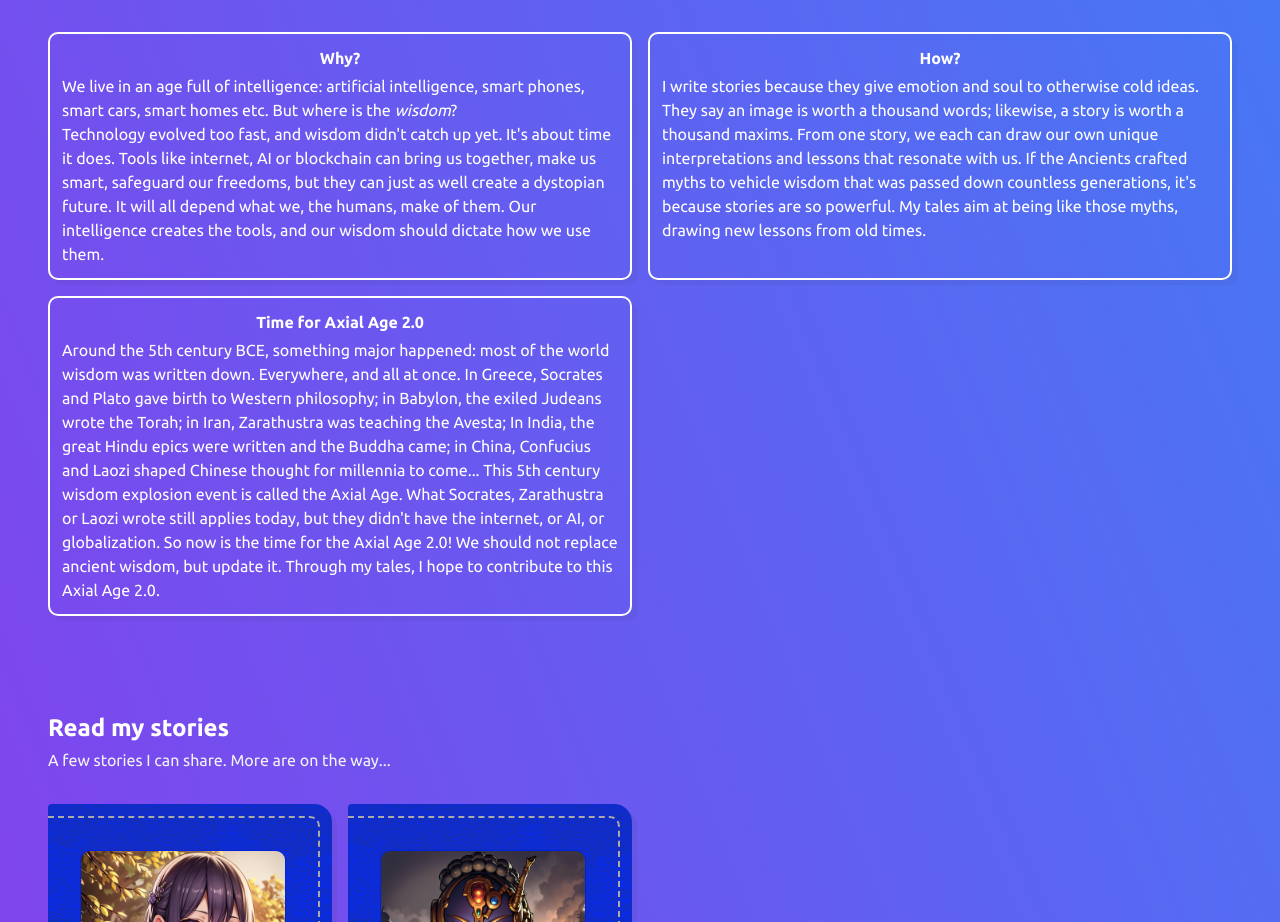
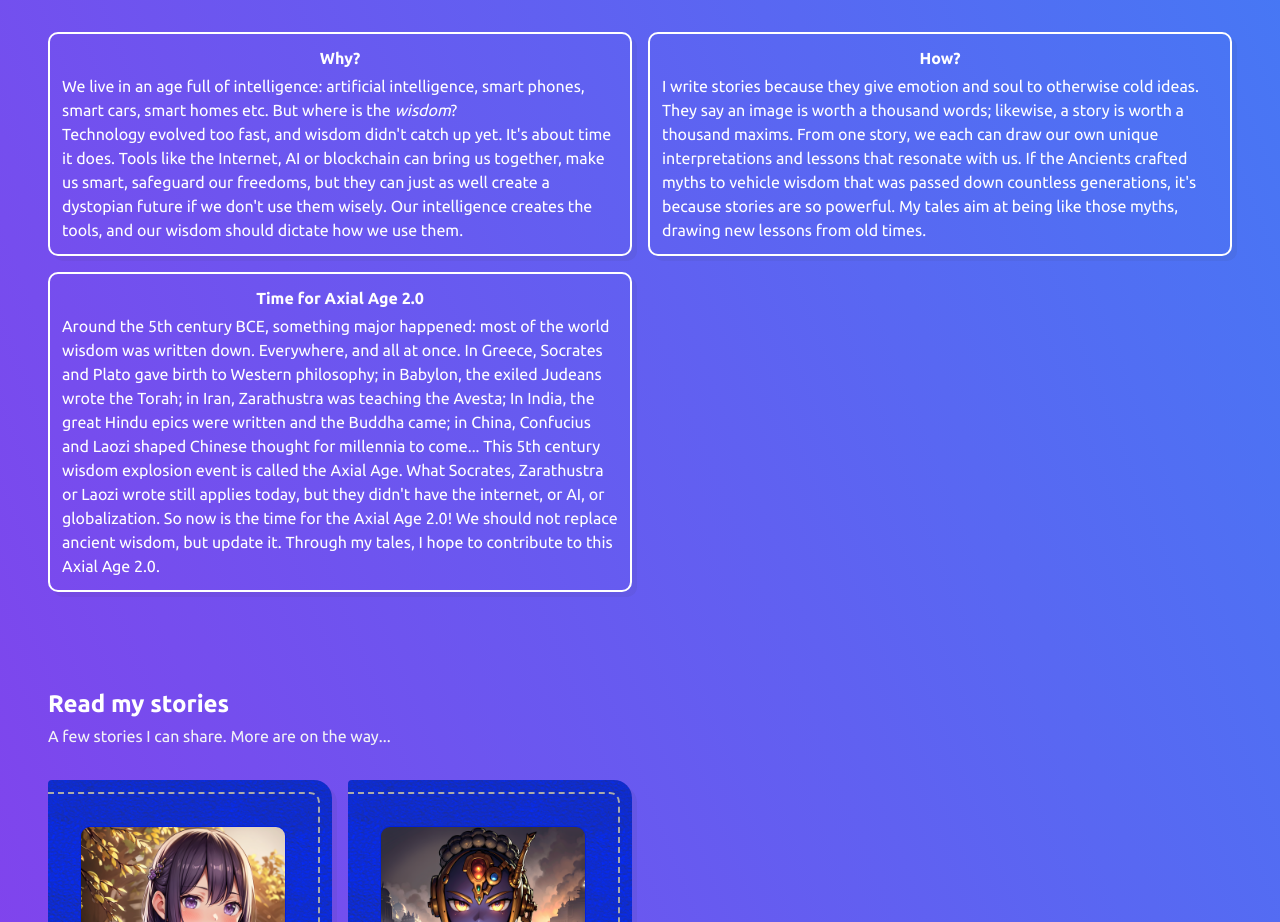
Before and after one commit to BenAzlay/EldarSofer, a Next.js app: page / in a window 1280 px wide. Shown: the part 880-1802 px from the top of the page. Built offline with nearby package versions, Linux system fonts and the light colour scheme.

Commit message:
Wisdom paragraph fix

```diff
--- a/src/app/page.js
+++ b/src/app/page.js
@@ -80,8 +80,8 @@ export default function Home() {
           <p>We live in an age full of intelligence: artificial intelligence, smart phones, smart cars, smart homes etc. But where is the <span className="italic">wisdom</span>?</p>
           <p>
             Technology evolved too fast, and wisdom didn't catch up yet. It's about time it does.
-            Tools like internet, AI or blockchain can bring us together, make us smart, safeguard our freedoms, but they can just as well create a dystopian future.
-            It will all depend what we, the humans, make of them. Our intelligence creates the tools, and our wisdom should dictate how we use them.
+            Tools like the Internet, AI or blockchain can bring us together, make us smart, safeguard our freedoms, but they can just as well create a dystopian future if we don't use them wisely.
+            Our intelligence creates the tools, and our wisdom should dictate how we use them.
           </p>
         </div>
         <div className="textBox">
```
